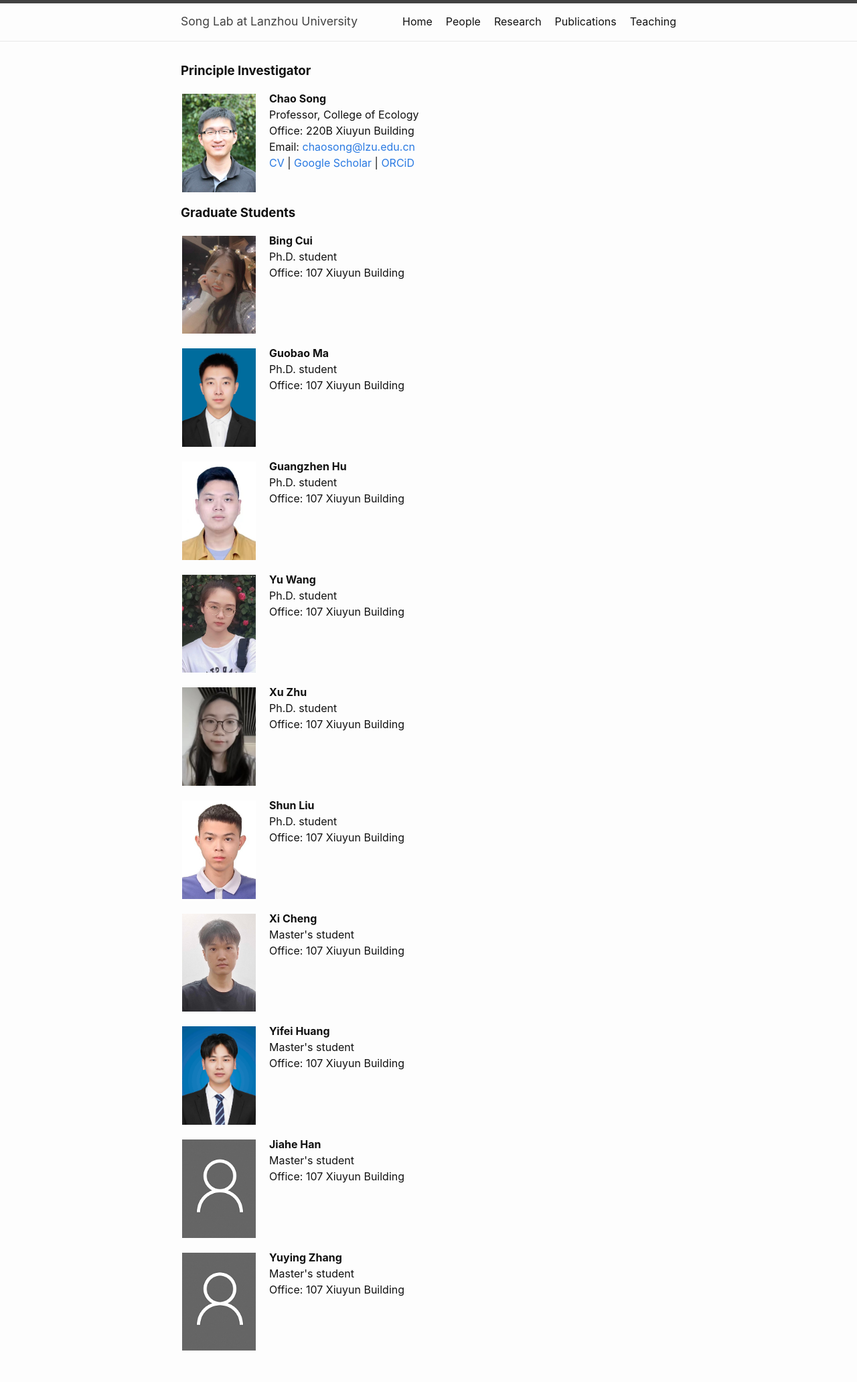
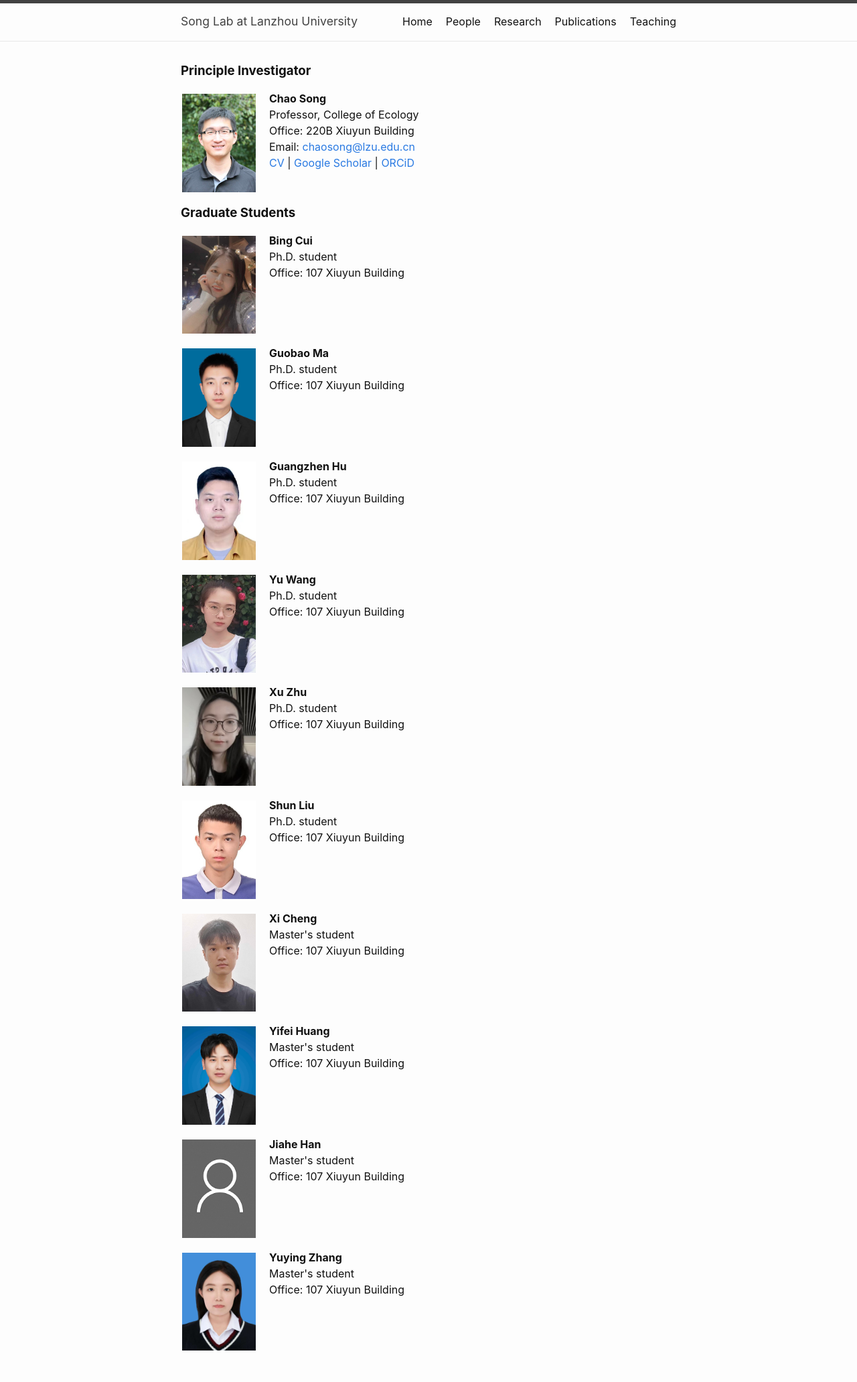
Before and after one commit to chaosonglab/chaosonglab.github.io, a Jekyll site: the page built from people.md, in a window 1280 px wide. Shown: the whole page at 67% size. Built offline with Jekyll 4.4.1, drawn with Linux system fonts in a browser that asks for light colours.

Commit message:
Update people.md

```diff
--- a/people.md
+++ b/people.md
@@ -82,7 +82,7 @@ Master's student<br>
 Office: 107 Xiuyun Building <br>
 <br clear="left"/></p>
 
-<p><img align="left" src="/files/Default_profile.jpg" width="110" style="margin:5px 20px 2px 2px;"/>
+<p><img align="left" src="/files/Zhang_profile.jpg" width="110" style="margin:5px 20px 2px 2px;"/>
 
 <b>Yuying Zhang</b><br>
 Master's student<br>
```
